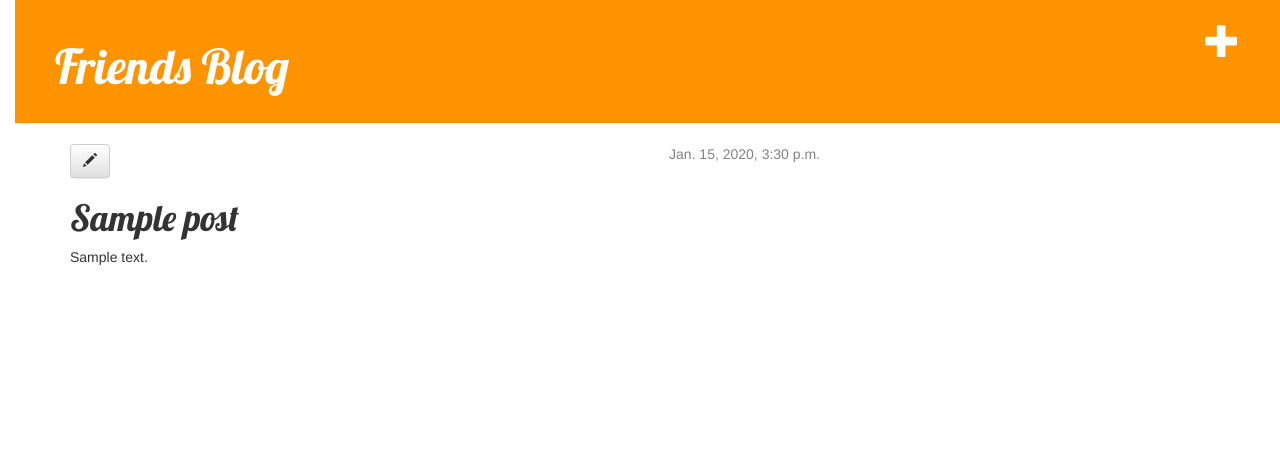
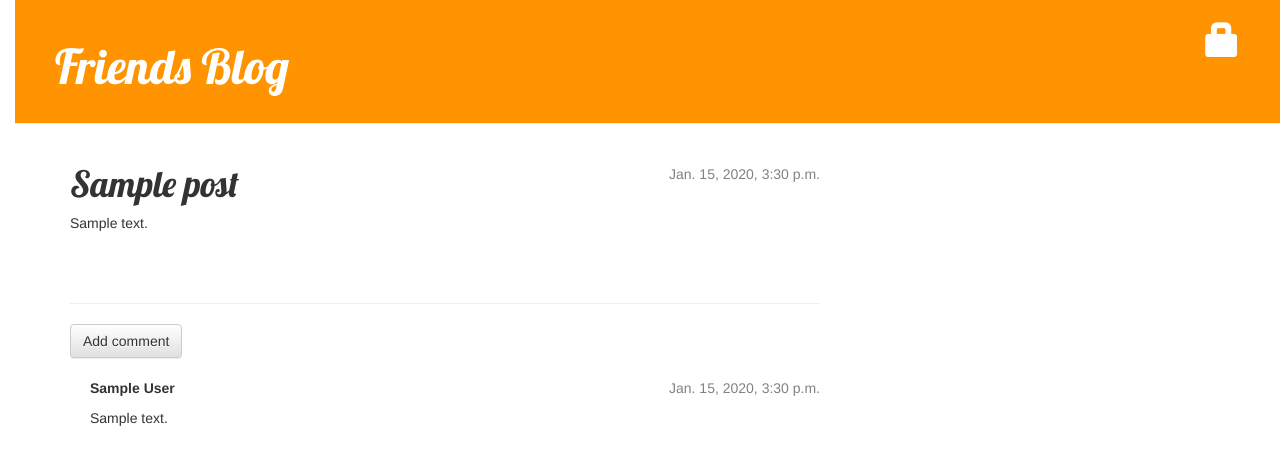
Before and after one commit to purveshpatel/my-first-blog, a Django app: page /post/1/ in a window 1280 px wide. Shown: the top 465 px of the page. Run offline with Django 3.2, Linux system fonts and the light colour scheme; tables that the repository leaves empty hold one stand-in row (values such as "Sample post"); some libraries are stand-ins or nearby versions.

Commit message:
Added security and comment ing feature

```diff
--- a/blog/admin.py
+++ b/blog/admin.py
@@ -1,5 +1,6 @@
 from django.contrib import admin
-from .models import Post
+from .models import Post, Comment
 
 # Register your models here.
 admin.site.register(Post)
+admin.site.register(Comment)
--- a/blog/models.py
+++ b/blog/models.py
@@ -11,8 +11,26 @@ class Post(models.Model):
 
 
 	def publish(self):
-		self.published_date = timezone.now
+		self.published_date = timezone.now()
 		self.save()
 
 	def __str__(self):
 		return self.title
+
+	def approved_comments(self):
+		return self.comments.filter(approved=True)
+
+
+class Comment(models.Model):
+	post = models.ForeignKey('blog.Post', related_name='comments')
+	author = models.CharField(max_length=200)
+	text = models.TextField()
+	created_date = models.DateTimeField(default=timezone.now)
+	approved = models.BooleanField(default=False)
+
+	def approve(self):
+		self.approved = True
+		self.save()
+
+	def __str__(self):
+		return self.text
--- a/blog/static/css/blog.css
+++ b/blog/static/css/blog.css
@@ -53,3 +53,7 @@ h1, h2, h3, h4 {
 .post h1 a, .post h1 a:visited {
     color: #000000;
 }
+
+.comment {
+    margin: 20px 0px 20px 20px;
+}
--- a/blog/templates/blog/base.html
+++ b/blog/templates/blog/base.html
@@ -12,7 +12,13 @@
 </head>
 <body>
     <div class="page-header">
-        <a href="{% url "blog.views.post_new" %}" class="top-menu"><span class="glyphicon glyphicon-plus"></span></a>
+        {% if user.is_authenticated %}
+            <a href="{% url "blog.views.post_new" %}" class="top-menu"><span class="glyphicon glyphicon-plus"></span></a>
+            <a href="{% url 'post_draft_list' %}" class="top-menu"><span class="glyphicon glyphicon-edit"></span></a>
+            <p class="top-menu">Hello {{ user.username }}<small>(<a href="{% url 'django.contrib.auth.views.logout' %}">Log out</a>)</small></p>
+        {% else %}
+            <a href="{% url 'django.contrib.auth.views.login' %}" class="top-menu"><span class="glyphicon glyphicon-lock"></span></a>
+        {% endif %}
         <h1><a href="/">Friends Blog</a></h1>
     </div>
     <div class="content container">
--- a/blog/templates/blog/post_detail.html
+++ b/blog/templates/blog/post_detail.html
@@ -6,9 +6,35 @@
             <div class="date">
                 {{ post.published_date }}
             </div>
+        {% else %}
+            <a class="btn btn-default" href="{% url 'blog.views.post_publish' pk=post.pk %}">Publish</a>
         {% endif %}
+
+        {% if user.is_authenticated %}
         <a class="btn btn-default" href="{% url "post_edit" pk=post.pk %}"><span class="glyphicon glyphicon-pencil"></span></a>
+        <a class="btn btn-default" href="{% url 'post_remove' pk=post.pk %}"><span class="glyphicon glyphicon-remove"></span></a>
+        {% endif %}
         <h1>{{ post.title }}</h1>
         <p>{{ post.text|linebreaks }}</p>
     </div>
+    <hr>
+    <a class="btn btn-default" href="{% url 'add_comment_to_post' pk=post.pk %}">Add comment</a>
+    {% for comment in post.comments.all %}
+        {% if user.is_authenticated or comment.approved %}
+            <div class="comment">
+                <div class="date">
+                    {{ comment.created_date }}
+                    {% if not comment.approved %}
+                        <a class="btn btn-default" href="{% url 'comment_remove' pk=comment.pk %}"><span class="glyphicon glyphicon-remove"></span></a>
+                        <a class="btn btn-default" href="{% url 'comment_approve' pk=comment.pk %}"><span class="glyphicon glyphicon-ok"></span></a>
+                    {% endif %}
+
+                </div>
+                <strong>{{ comment.author }}</strong>
+                <p>{{ comment.text|linebreaks }}</p>
+            </div>
+        {% endif %}
+    {% empty %}
+        <p>No comments here yet :(</p>
+    {% endfor %}
 {% endblock %}
--- a/blog/templates/blog/post_list.html
+++ b/blog/templates/blog/post_list.html
@@ -8,6 +8,7 @@
 	        </div>
 	        <h1><a href="{% url "blog.views.post_detail" pk=post.pk %}">{{ post.title }}</a></h1>
 	        <p>{{ post.text|linebreaks }}</p>
+	        <a href="{% url 'blog.views.post_detail' pk=post.pk %}">Comments: {{ post.approved_comments.count }}</a>
 	    </div>
 	{% endfor %}
 {% endblock content %}
--- a/blog/urls.py
+++ b/blog/urls.py
@@ -6,4 +6,10 @@ urlpatterns = [
 	url(r'^post/(?P<pk>[0-9]+)/$', views.post_detail),
 	url(r'^post/new/$', views.post_new, name='post_new'),
 	url(r'^post/(?P<pk>[0-9]+)/edit/$', views.post_edit, name='post_edit'),
+	url(r'^drafts/$', views.post_draft_list, name='post_draft_list'),
+	url(r'^post/(?P<pk>[0-9]+)/publish/$', views.post_publish, name='post_publish'),
+	url(r'^post/(?P<pk>[0-9]+)/remove/$', views.post_remove, name='post_remove'),
+	url(r'^post/(?P<pk>[0-9]+)/comment/$', views.add_comment_to_post, name='add_comment_to_post'),
+	url(r'^comment/(?P<pk>[0-9]+)/approve/$', views.comment_approve, name='comment_approve'),
+	url(r'^comment/(?P<pk>[0-9]+)/remove/$', views.comment_remove, name='comment_remove'),
 ]
--- a/blog/views.py
+++ b/blog/views.py
@@ -1,7 +1,8 @@
 from django.shortcuts import render, get_object_or_404, redirect
 from django.utils import timezone
-from .models import Post
-from .forms import PostForm
+from .models import Post, Comment
+from .forms import PostForm, CommentForm
+from django.contrib.auth.decorators import login_required
 
 # Create your views here.
 def post_list(request):
@@ -12,6 +13,7 @@ def post_detail(request, pk):
 	post = get_object_or_404(Post, pk=pk)
 	return render(request, 'blog/post_detail.html', { 'post' : post })
 
+@login_required
 def post_new(request):
 	if request.method == "POST":
 		form = PostForm(request.POST)
@@ -28,6 +30,7 @@ def post_new(request):
 
 	return render(request, 'blog/post_edit.html', { 'form' : form })
 
+@login_required
 def post_edit(request, pk):
 	post = get_object_or_404(Post, pk=pk)
 	if request.method == "POST":
@@ -41,3 +44,46 @@ def post_edit(request, pk):
 	else:
 		form = PostForm(instance=post)
 	return render(request, 'blog/post_edit.html', {'form': form})
+
+@login_required
+def post_draft_list(request):
+	posts = Post.objects.filter(published_date__isnull=True).order_by('created_date')
+	return render(request, 'blog/post_draft_list.html', {'posts': posts})
+
+@login_required
+def post_publish(request, pk):
+    post = get_object_or_404(Post, pk=pk)
+    post.publish()
+    return redirect('blog.views.post_detail', pk=pk)
+
+@login_required
+def post_remove(request, pk):
+    post = get_object_or_404(Post, pk=pk)
+    post.delete()
+    return redirect('blog.views.post_list')
+
+def add_comment_to_post(request, pk):
+	post = get_object_or_404(Post, pk=pk)
+	if request.method == "POST":
+		form = CommentForm(request.POST)
+		if form.is_valid():
+			comment = form.save(commit=False)
+			comment.post = post
+			comment.save()
+			return redirect('blog.views.post_detail', pk=post.pk)
+	else:
+		form = CommentForm()
+	return render(request, 'blog/add_comment_to_post.html', {'form': form})
+
+@login_required
+def comment_approve(request, pk):
+	comment = get_object_or_404(Comment, pk=pk)
+	comment.approve()
+	return redirect('blog.views.post_detail', pk=comment.post.pk)
+
+@login_required
+def comment_remove(request, pk):
+	comment = get_object_or_404(Comment, pk=pk)
+	post_pk = comment.post.pk
+	comment.delete()
+	return redirect('blog.views.post_detail', pk=post_pk)
--- a/mysite/settings.py
+++ b/mysite/settings.py
@@ -102,3 +102,5 @@ USE_TZ = True
 
 STATIC_URL = '/static/'
 STATIC_ROOT = os.path.join(BASE_DIR, 'static')
+
+LOGIN_REDIRECT_URL = '/'
--- a/mysite/urls.py
+++ b/mysite/urls.py
@@ -7,5 +7,7 @@ urlpatterns = [
     # url(r'^blog/', include('blog.urls')),
 
     url(r'^admin/', include(admin.site.urls)),
+    url(r'^accounts/login/$', 'django.contrib.auth.views.login'),
+    url(r'^accounts/logout/$', 'django.contrib.auth.views.logout', {'next_page': '/'}),
     url(r'', include('blog.urls')),
 ]
```
Also changed, not shown: blog/forms.py (+6 -1 lines), blog/templates/blog/add_comment_to_post.html (added, +9 -0 lines), blog/templates/blog/post_draft_list.html (added, +11 -0 lines), blog/templates/registration/login.html (added, +26 -0 lines), blog/migrations/0002_comment.py (added).
